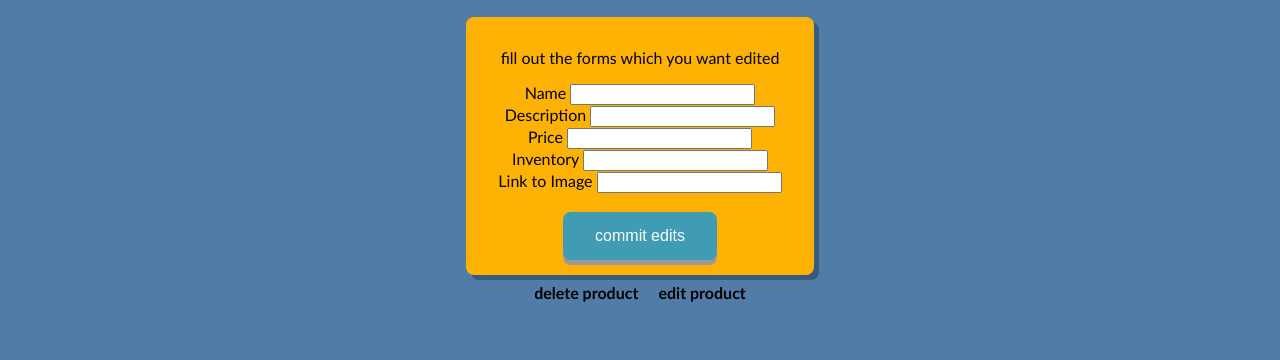
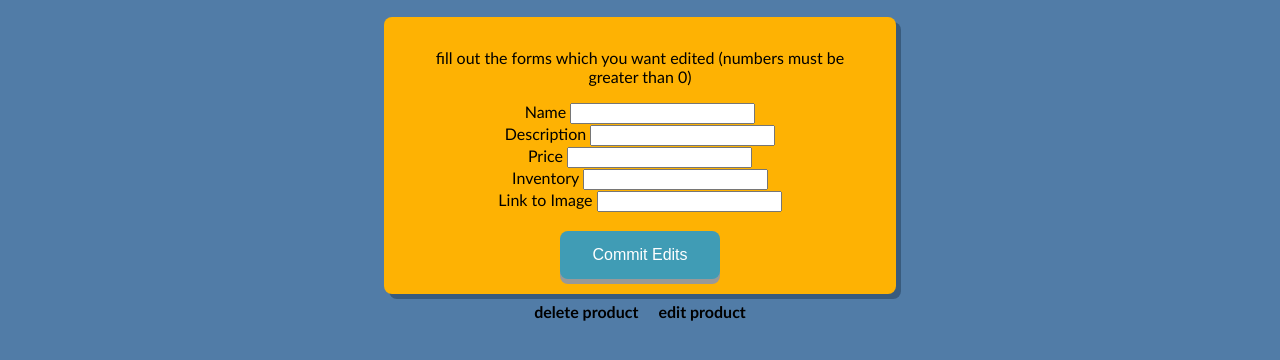
Before and after one commit to JonCTack/ProductStore, a website: page public/show_product/index.html in a window 1280 px wide. Both pictures are taken after a click on the element "edit product". Shown: the part 134-494 px from the top of the page. Drawn offline with Linux system fonts and the light colour scheme; no server answers.

Commit message:
bug fixes, cosmetic changes

```diff
--- a/public/add_product/index.css
+++ b/public/add_product/index.css
@@ -21,7 +21,7 @@ div#container {
     text-align: left;
     flex-wrap: wrap;
     background-color: rgb(254, 178, 3);
-    max-width: 35vw;
+    max-width: 50vw;
     max-height: 100vh;
     border-radius: 8px;
     padding: 15px 32px;
--- a/public/show_product/index.html
+++ b/public/show_product/index.html
@@ -19,7 +19,7 @@
 
     <br>
     <div id="edit-panel" class="hidden">
-        <p>fill out the forms which you want edited</p>
+        <p>fill out the forms which you want edited (numbers must be greater than 0)</p>
         <div class="inputcontain">
             <label for="name-i"> Name </label>
             <input type="text" id="name-i">
@@ -41,7 +41,7 @@
             <input type="text" id="imgLink-i">
         </div>
         <br>
-        <button id="edit-item">commit edits</button>
+        <button id="edit-item">Commit Edits</button>
     </div>
 </div>
     <nav id="options">
--- a/public/show_product/index.js
+++ b/public/show_product/index.js
@@ -32,6 +32,7 @@ const getData = async () => {
             buyButton.className = 'disabled'
         }
         buyButton.addEventListener('click', async () => {
+            if (object.inventory > 0){
             let done = await fetch(`/update_product/${params.id}/inventory/${object.inventory - 1}`, {
                 method: `PUT`,
                 headers: { 'Content-Type': 'application/json' },
@@ -39,7 +40,7 @@ const getData = async () => {
             done.json().then( (parsed) => {
                 window.location.href = `../show_product?id=${params.id}`
         })
-        })
+        }})
         containerElement.appendChild(buyButton)
         containerDiv.appendChild(containerElement)
 
@@ -67,8 +68,15 @@ delButton.addEventListener('click', async () => {
 
 let editPanel = document.getElementById('edit-panel')
 let editButton = document.getElementById('edit')
+let togglePanel = false
 editButton.addEventListener('click', () => {
-    editPanel.className=""
+    if (togglePanel == false){
+    editPanel.className="";
+    togglePanel = true;
+    } else {
+    editPanel.className="hidden";
+    togglePanel = false;
+    }
 })
 
 let editCommit = document.getElementById('edit-item')
```
